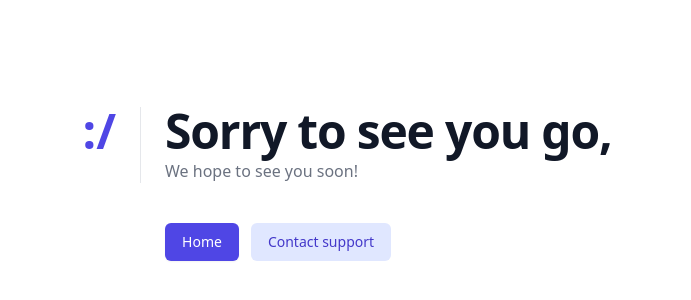
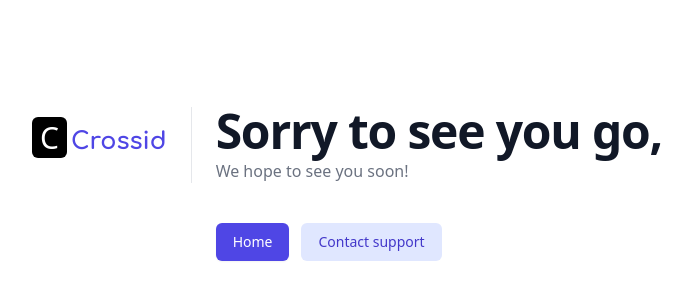
Before and after one commit to crossid/crossidio, a Next.js app: page /tenant-deactivation-feedback in a window 1280 px wide. Shown: the part 216-516 px from the top of the page, without its empty margins (293-984 px from the left). Built offline with nearby package versions, Linux system fonts and the light colour scheme; a web font is replaced by a local one; what @badrap/bar-of-progress would draw is missing.

Commit message:
fix: extract Logo to its own component.

```diff
--- /dev/null
+++ b/src/components/Logo.tsx
@@ -0,0 +1,10 @@
+const Logo = () => {
+  return (
+    <p>
+      <span className="bg-black px-2 rounded-md text-white text-3xl">C</span>
+      <span className="ml-1 rounded-md text-indigo-600 text-2xl font-logo">Crossid</span>
+    </p>
+  )
+}
+
+export default Logo
--- a/src/layouts/default.tsx
+++ b/src/layouts/default.tsx
@@ -33,6 +33,7 @@ import {
 } from '@heroicons/react/outline'
 import { ChevronDownIcon } from '@heroicons/react/solid'
 import clsx from 'clsx'
+import Logo from '@/components/Logo'
 
 const product = [
   {
@@ -129,12 +130,7 @@ function Header() {
                     src="https://tailwindui.com/img/logos/workflow-mark-indigo-600.svg"
                     alt=""
                   /> */}
-                    <p>
-                      <span className="bg-black px-2 rounded-md text-white text-3xl">C</span>
-                      <span className="ml-1 rounded-md text-indigo-600 text-2xl font-logo">
-                        Crossid
-                      </span>
-                    </p>
+                    <Logo />
                   </a>
                 </Link>
               </div>
--- a/src/pages/tenant-deactivation-feedback.tsx
+++ b/src/pages/tenant-deactivation-feedback.tsx
@@ -1,3 +1,4 @@
+import Logo from '@/components/Logo'
 import DefaultLayout from '@/layouts/default'
 import NoLayout from '@/layouts/none'
 
@@ -6,7 +7,9 @@ function DeactivationFeedback() {
     <div className="bg-white min-h-screen px-4 py-16 sm:px-6 sm:py-24 md:grid md:place-items-center lg:px-8">
       <div className="max-w-max mx-auto">
         <main className="sm:flex">
-          <p className="text-4xl font-extrabold text-indigo-600 sm:text-5xl">:/</p>
+          <p className="text-4xl text-indigo-600 sm:text-5xl">
+            <Logo />
+          </p>
           <div className="sm:ml-6">
             <div className="sm:border-l sm:border-gray-200 sm:pl-6">
               <h1 className="text-4xl font-extrabold text-gray-900 tracking-tight sm:text-5xl">
```
